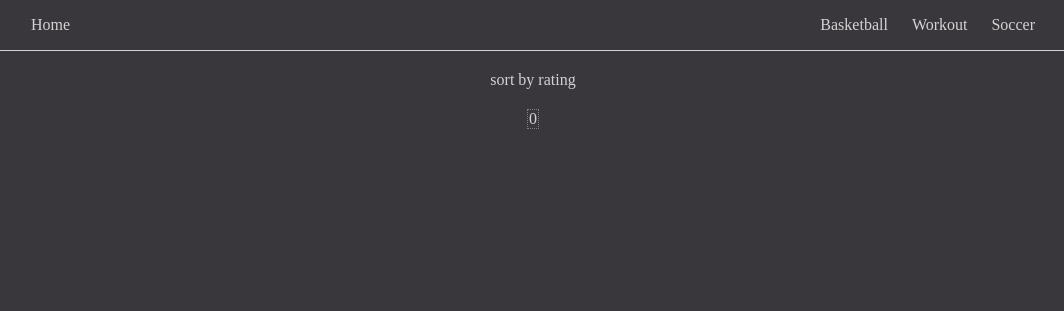
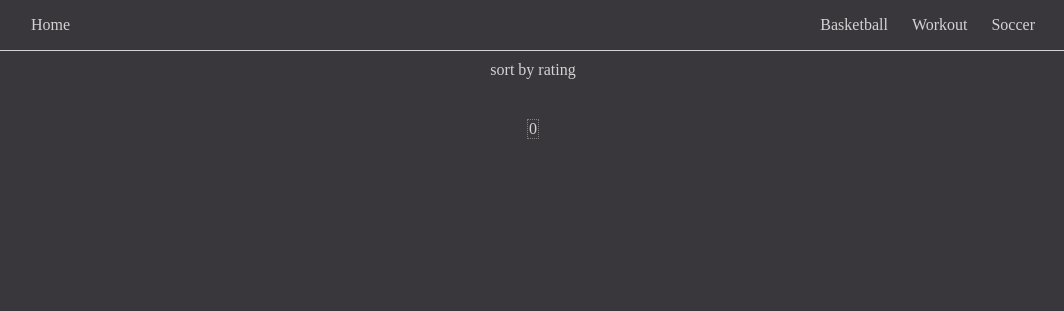
Before and after one commit to davy1ex/koch, a Flask app: a page that uses templates/basketball.html in a window 1280 px wide. Shown: the top 311 px of the page, without its empty margins (107-1171 px from the left). Run offline with Flask 2, Linux system fonts and the light colour scheme; data comes from the database, SQL or seed files in the repository; both versions use the stored data as it was after the commit.

Commit message:
refactoring

```diff
--- a/run.py
+++ b/run.py
@@ -42,7 +42,7 @@ def sort_by_rating():
 
 @app.route("/b/playground_<id>")
 def playground(id):
-    playgournd = Playground.query.filter_by(id=id).first()
+    playground = Playground.query.filter_by(id=id).first()
 
     return render_template("playground.html", playground=playground)
 
--- a/static/css/basketball.css
+++ b/static/css/basketball.css
@@ -1,5 +1,11 @@
 .map {
-    width: 50%;
+    margin: 10px 0;
+}
+
+.sort_buttons {
+    list-style: none;
+    display: inline;
+    text-align: center;
 }
 
 .cell_playgrounds {
--- a/templates/basketball.html
+++ b/templates/basketball.html
@@ -6,19 +6,25 @@
 
 {% block content %}
 <div class="map">
-    <script type="text/javascript" charset="utf-8" async src="https://api-maps.yandex.ru/services/constructor/1.0/js/?um=constructor%3Aa1aa1ebbfd066db211a361861ec3424c10c12e022a755167ab845748bae8ad84&amp;width=500&amp;height=400&amp;lang=ru_RU&amp;scroll=true"></script>
+    <!-- <script type="text/javascript" charset="utf-8" async src="https://api-maps.yandex.ru/services/constructor/1.0/js/?um=constructor%3Aa1aa1ebbfd066db211a361861ec3424c10c12e022a755167ab845748bae8ad84&amp;width=500&amp;height=400&amp;lang=ru_RU&amp;scroll=true"></script> -->
+    <script type="text/javascript" charset="utf-8" async src="https://api-maps.yandex.ru/services/constructor/1.0/js/?um=constructor%3Aa1aa1ebbfd066db211a361861ec3424c10c12e022a755167ab845748bae8ad84&amp;width=100%25&amp;height=450&amp;lang=ru_RU&amp;scroll=true"></script>
+</div>
+<div class="sort_buttons">
+    <ul>
+        <li>
+            <a href="{{ url_for("sort_by_rating") }}">sort by rating</a>
+        </li>
+    </ul>
 </div>
 <div class="cell_playgrounds">
-    <a href="{{ url_for("sort_by_rating") }}">sort by rating</a>
-
     {% for playground in playgrounds %}
         <div class="playground">
             <img src="static/img/{{ playground.photo }}" alt="">
 
             <div class="text">
-                <p><strong>Rating</strong>{{ playground.rating }}</p>
-                <p><strong>Address: </strong>{{ playground.address }}</p>
-                <p><strong>Description: </strong>{{ playground.description }}</p>
+                <p>Rating: {{ playground.rating }}</p>
+                <p>Address: {{ playground.address }}</p>
+                <p>Description: {{ playground.description }}</p>
                 <a href="{{ url_for("playground", id=playground.id) }}">click</a>
             </div>
         </div>
--- a/templates/playground.html
+++ b/templates/playground.html
@@ -1,7 +1,7 @@
 {% extends "base.html" %}
 
 {% block content %}
-{{ playground.photo }}
-address: {{ playground.address}}
+<img src="static/img/{{ playground.photo }}" alt="">
+address: {{ playground.address }}
 
 {% endblock %}
```
Also changed, not shown: static/img/P_20190706_102929.jpg (added), test.db.
